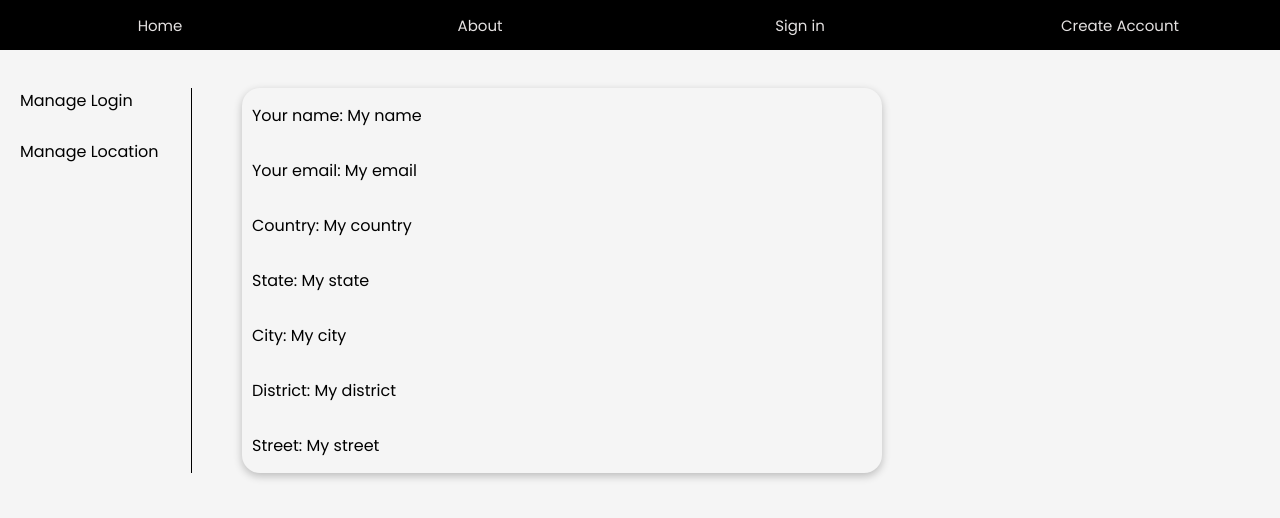
After one commit to KauaLessa/e-commerce, a Django app: page /account/ in a window 1280 px wide. The commit adds this page. Shown: the top 518 px of the page. Run offline with Django 5.2, Linux system fonts and the light colour scheme; parts of the project's set-up code (start-up, migrations or seed data) failed here and were passed over.

Commit message:
account template

```diff
--- /dev/null
+++ b/client/static/client/accData.css
@@ -0,0 +1,16 @@
+#wrapper-data {
+    display: flex;
+    flex-direction: column;
+    justify-content: center;
+    border-style: none;
+    /*border-style: solid;
+    border-width: 1px;
+    border-color: black;*/
+    border-radius: 18px;
+    box-shadow: rgba(0, 0, 0, 0.24) 0px 3px 8px;
+    background-color: inherit;
+}
+
+.account-data {
+    margin: 15px 10px;
+}
--- /dev/null
+++ b/client/static/client/account.css
@@ -0,0 +1,18 @@
+#wrapper {
+    display: grid;
+    width: 100%;
+    grid-template-columns: 15% 50%;
+    grid-column-gap: 50px;
+}
+
+#sidebar {
+    display: flex;
+    flex-direction: column;
+    align-content: start;
+    border-right: 1px solid;
+}
+
+.sidebar-item {
+    margin-left: 20px;
+    margin-bottom: 26px;
+}
--- a/client/static/client/nav.css
+++ b/client/static/client/nav.css
@@ -1,12 +1,25 @@
 @import url('https://fonts.googleapis.com/css2?family=Poppins:ital,wght@0,100;0,200;0,300;0,400;0,500;0,600;0,700;0,800;0,900;1,100;1,200;1,300;1,400;1,500;1,600;1,700;1,800;1,900&display=swap');
 
 * {
-    margin: 0px 0px 0px 0px;
     font-family: "Poppins", Arial, Helvetica, sans-serif;
+}
+
+body {
+    margin: 0px;
+    background-color: whitesmoke;
+}
+
+::placeholder {
+    text-align: left;
+}
+
+#wrapper-nav {
+    margin: 0px 0px 3% 0px;
 }
 
 #grid-nav {
     display: grid;
+    /*width: 100%;*/
     grid-template-columns: 1fr 1fr 1fr 1fr;
     grid-template-rows: 50px;
     grid-row-gap: 6px;
@@ -14,7 +27,11 @@
     align-items: center;
     background-color: black;
     font-size: 15px;
+}
+
+.nav-item {
     color: rgb(228, 225, 225);
+    text-decoration: none;
 }
 
 .nav-item:hover {
--- /dev/null
+++ b/client/templates/client/accData.html
@@ -0,0 +1,33 @@
+{% extends "client/account.html" %}
+
+{% load static %}
+
+{% block extra-style %}
+<link rel="stylesheet" href="{% static 'client/accData.css' %}">
+{% endblock %}
+
+{% block acc-content %}
+    <div id="wrapper-data">
+        <div class="account-data">
+            <a>Your name: My name</a>
+        </div>
+        <div class="account-data">
+            <a>Your email: My email</a>
+        </div>
+        <div class="account-data">
+            <a>Country: My country</a>
+        </div>
+        <div class="account-data">
+            <a>State: My state</a>
+        </div>
+        <div class="account-data">
+            <a>City: My city</a>
+        </div>
+        <div class="account-data">
+            <a>District: My district</a>
+        </div>
+        <div class="account-data">
+            <a>Street: My street</a>
+        </div>
+    </div>
+{% endblock %}
--- /dev/null
+++ b/client/templates/client/account.html
@@ -0,0 +1,22 @@
+{% extends 'client/base.html' %}
+
+{% load static %}
+
+{% block stylesheets %}
+<link rel="stylesheet" href="{% static 'client/account.css' %}">
+{% block extra-style %}{% endblock %}
+{% endblock %}
+
+{% block content %}
+    <div id="wrapper">
+        <div id="sidebar">
+            <div class="sidebar-item">
+                <a class="sidebar-text">Manage Login</a>
+            </div>
+            <div class="sidebar-item">
+                <a class="sidebar-text">Manage Location</a>
+            </div>
+        </div>
+        {% block acc-content %}{% endblock %}
+    </div>
+{% endblock %}
--- /dev/null
+++ b/client/templates/client/base.html
@@ -0,0 +1,31 @@
+<!DOCTYPE html>
+<html>
+    <head>
+        {% load static %}
+        <title>Nav Bar</title>
+        <link rel="stylesheet" href="{% static 'client/nav.css' %}">
+        {% block stylesheets %}{% endblock %}
+    </head>
+    <body>
+        <div id="wrapper-nav">
+            <nav id="grid-nav">
+                <div>
+                    <a class="nav-item">Home</a>
+                </div>
+                <div>
+                    <a class="nav-item">About</a>
+                </div>
+                <div>
+                    <a class="nav-item" href="{% url 'signIn' %}">Sign in</a>
+                </div>
+                <div>
+                    <a class="nav-item" href="{% url 'create' %}">Create Account</a>
+                </div>
+            </nav>
+        </div>
+        <div id="content">
+            {% block content %}
+            {% endblock %}
+        </div>
+    </body>
+</html>
--- a/client/views.py
+++ b/client/views.py
@@ -1,6 +1,10 @@
 from django.shortcuts import render
 from django.http import HttpResponse
-from .createValidator import CreateValidator
+from .formsValidators import CreateAccValidator
+from .formsValidators import SignInValidator
+
+def index(request):
+    return render(request, "client/base.html", {})
 
 def create(request):
     if request.method == "POST":
@@ -11,7 +15,7 @@ def create(request):
         print(request.POST.get('password', False))
         '''
 
-        validator = CreateValidator(request.POST['name'], request.POST['email'], request.POST['password'])
+        validator = CreateAccValidator(request.POST['name'], request.POST['email'], request.POST['password'])
         context = {'validator':validator}
 
         if validator.invalidForm:
@@ -20,3 +24,25 @@ def create(request):
             return HttpResponse('Account created')
     else:
         return render(request, "client/create.html", {})
+
+def signIn(request):
+    if request.method == "POST":
+        #debug
+        '''
+        print(request.POST.get('email', False))
+        print(request.POST.get('password', False))
+        '''
+
+        validator = SignInValidator(request.POST['email'], request.POST['password'])
+        context = {'validator':validator}
+
+        if validator.invalidForm:
+            return render(request, "client/sign_in.html", context)
+        else:
+            return HttpResponse('You are logged in')
+    else:
+        return render(request, "client/sign_in.html", {})
+
+
+def account(request):
+    return render(request, "client/accData.html", {})
--- a/e_commerce/urls.py
+++ b/e_commerce/urls.py
@@ -19,6 +19,9 @@ from django.urls import path
 from client import views
 
 urlpatterns = [
-    path('', views.create, name="create"),
+    path('', views.index, name="index"),
+    path('create/', views.create, name="create"),
+    path('signIn/', views.signIn, name="signIn"),
+    path('account/', views.account, name="account"),
     path('admin/', admin.site.urls),
 ]
```
Also changed, not shown: client/formsValidators.py (renamed from client/createValidator.py, +14 -1 lines), client/static/client/create.css (+14 -18 lines), client/static/client/sign_in.css (added, +78 -0 lines), client/templates/client/create.html (+10 -10 lines), client/templates/client/nav.html (deleted, +0 -25 lines), client/templates/client/sign_in.html (added, +33 -0 lines).
